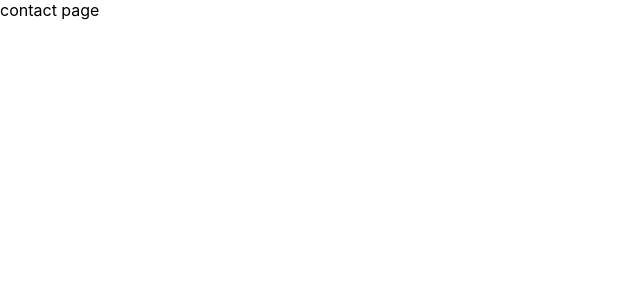
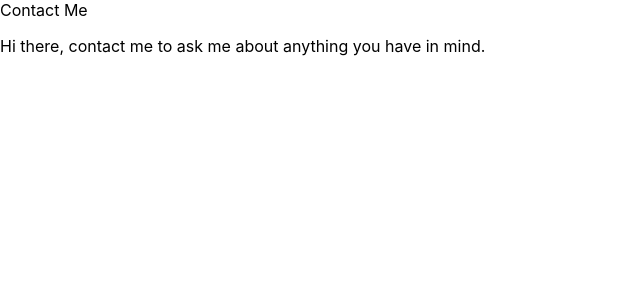
Before and after one commit to chayilDeborah/zuri-webpage, a React (Create React App) app: page /contact in a window 1280 px wide. Shown: the top 300 px of the page, without its empty margins (0-640 px from the left). Built offline with nearby package versions, Linux system fonts and the light colour scheme; the HTML template or start-up script is replaced by a standard one.

Commit message:
feat: create contact me heading and subheading

```diff
--- a/src/component/Contact.jsx
+++ b/src/component/Contact.jsx
@@ -1,7 +1,14 @@
 const Contact = () => {
     return (
         <>
-        contact page
+        <div className="contact-wrap">
+            <div className="contact-div">
+                <div className="contact-me">
+                    <div className="title">Contact Me</div>
+                    <p className="subtitle">Hi there, contact me to ask me about anything you have in mind.</p>
+                </div>
+            </div>
+        </div>
         </>
     )
 }
```
